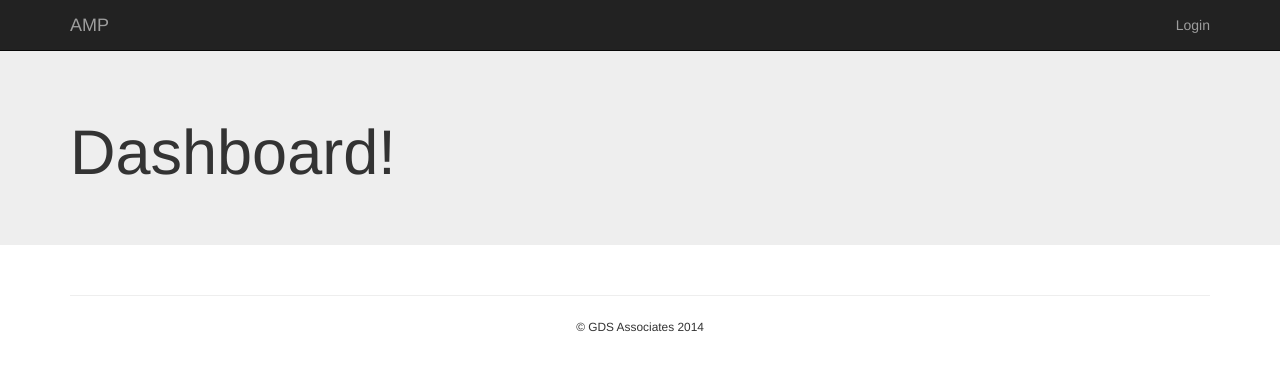
After one commit to jteppinette/amp, a Django app: page /dashboard/ in a window 1280 px wide. The commit adds this page. Shown: the top 371 px of the page. Run offline with Django 3.2, Linux system fonts and the light colour scheme; some libraries are stand-ins or nearby versions.

Commit message:
Login now routes to dashboard page.

```diff
--- /dev/null
+++ b/app/templates/dashboard.html
@@ -0,0 +1,14 @@
+{% extends "basenav.html" %}
+
+{% block title %}Dashboard | AMP{% endblock %}
+
+{% block content %}
+
+<!-- Jumbotron | Allows login-->
+<div class="jumbotron">
+    <div class="container">
+        <h1>Dashboard!</h1>
+    </div>
+</div>
+
+{% endblock %}
--- a/app/templates/home.html
+++ b/app/templates/home.html
@@ -9,7 +9,7 @@
     <div class="container">
         <h1>Welcome to AMP!</h1>
         <p>If you are already a user of AMP, press the button below to login.</p>
-        <p><a class="btn btn-primary btn-lg" role="button">Login &raquo;</a></p>
+        <p><a href="{% url 'app.views.auth_login' %}" class="btn btn-primary btn-lg" role="button">Login &raquo;</a></p>
 
         <p><strong>Otherwise</strong>, if you are an employee or contractor, choose the corresponding option below to submit a request to gain permissions to one of AMP's registered companies.
     </div>
--- a/app/urls.py
+++ b/app/urls.py
@@ -7,7 +7,13 @@ from django.conf.urls import patterns, url, include
 from app import views
 
 urlpatterns = patterns('',
-    url(r'^$', views.home),
+    # Authentication
     url(r'^login/$', views.auth_login),
     url(r'^logout/$', views.auth_logout),
+
+    # General
+    url(r'^$', views.home),
+
+    # App
+    url(r'^dashboard/$', views.dashboard),
 )
--- a/app/views.py
+++ b/app/views.py
@@ -20,7 +20,7 @@ def auth_login(request):
 
         if user is not None:
             login(request, user)
-            return redirect(home)
+            return redirect(dashboard)
         else:
             return render(request, 'login.html', {"error": True})
     else:
@@ -41,3 +41,12 @@ def home(request):
     Home page for the AMP application.
     """
     return render(request, 'home.html')
+
+"""
+                             APP
+"""
+def dashboard(request):
+    """
+    Main dashboard for AMP application.
+    """
+    return render(request, 'dashboard.html')
```
